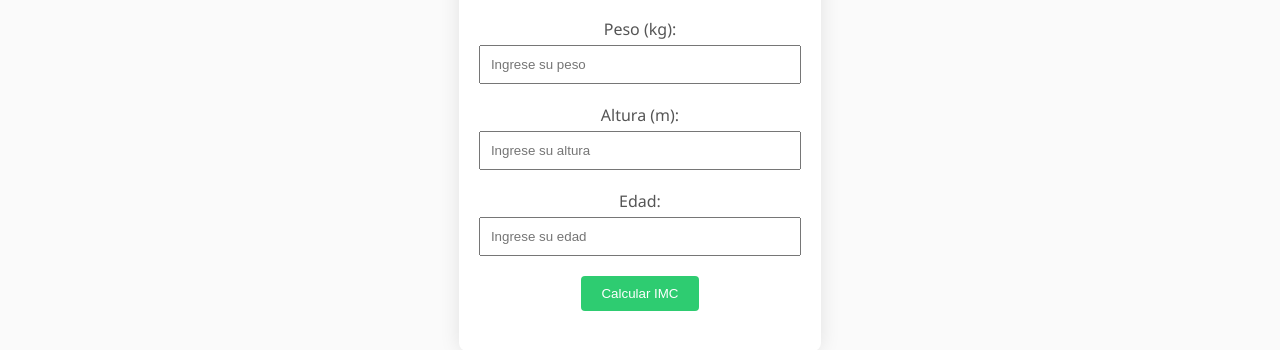
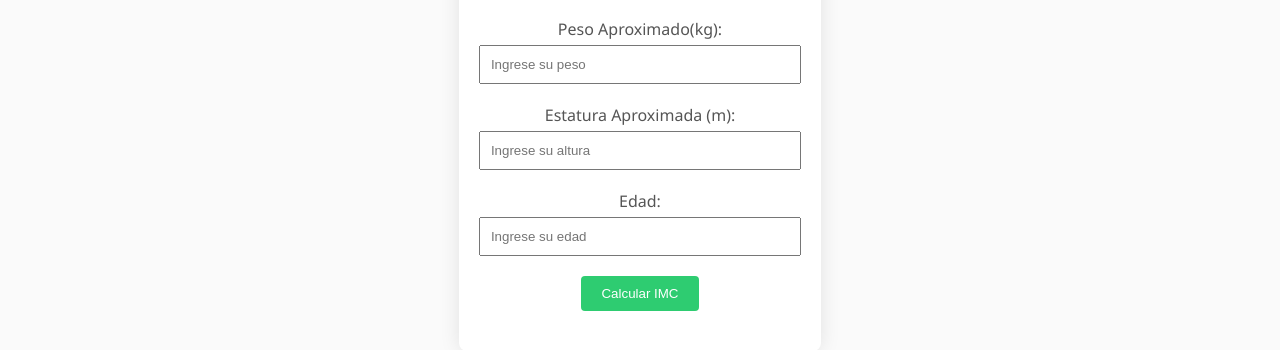
Before and after one commit to moisesvillenam/healthy-food, a plain HTML site: page index.html in a window 1280 px wide. Both pictures are taken after a click on the button "Sí, ¡quiero calcular mi IMC!". Shown: the part 268-618 px from the top of the page. Drawn offline with Linux system fonts and the light colour scheme.

Commit message:
Actualizar index.html

```diff
--- a/index.html
+++ b/index.html
@@ -22,9 +22,9 @@
 <div id="calculator">
     <h1>Calculadora de IMC</h1>
 
-    <label for="weight">Peso (kg): </label>
+    <label for="weight">Peso Aproximado(kg): </label>
     <input type="number" id="weight" placeholder="Ingrese su peso" required>
-    <label for="height">Altura (m): </label>
+    <label for="height">Estatura Aproximada (m): </label>
     <input type="number" id="height" placeholder="Ingrese su altura" required>
     <label for="age">Edad: </label>
     <input type="number" id="age" placeholder="Ingrese su edad" required onkeydown="checkEnter(event)" onclick="clearEnterEvent()">
```
